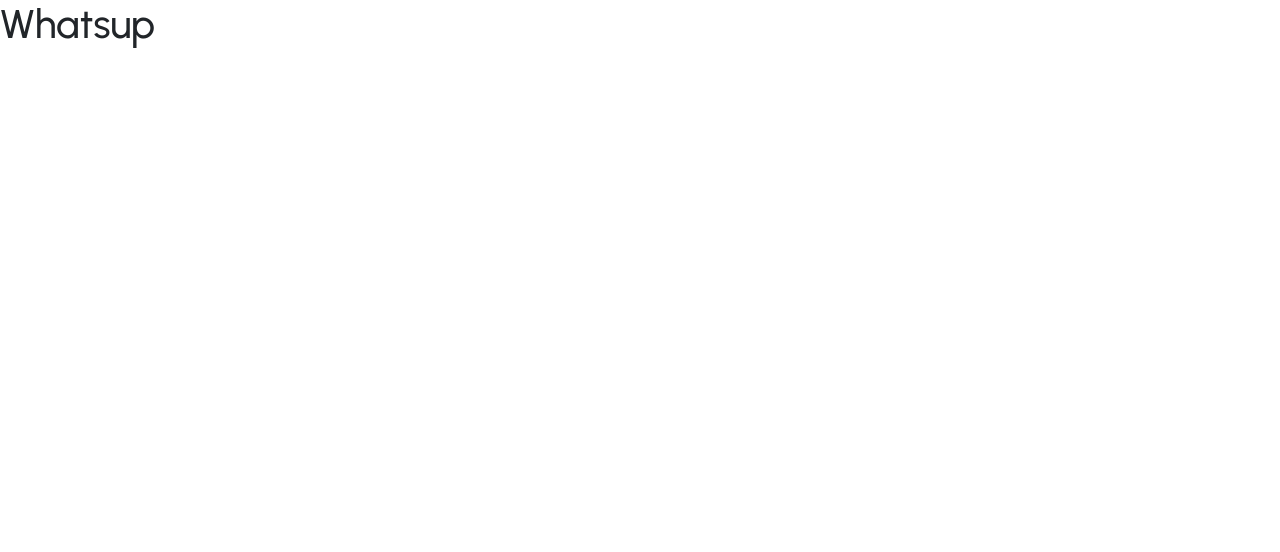
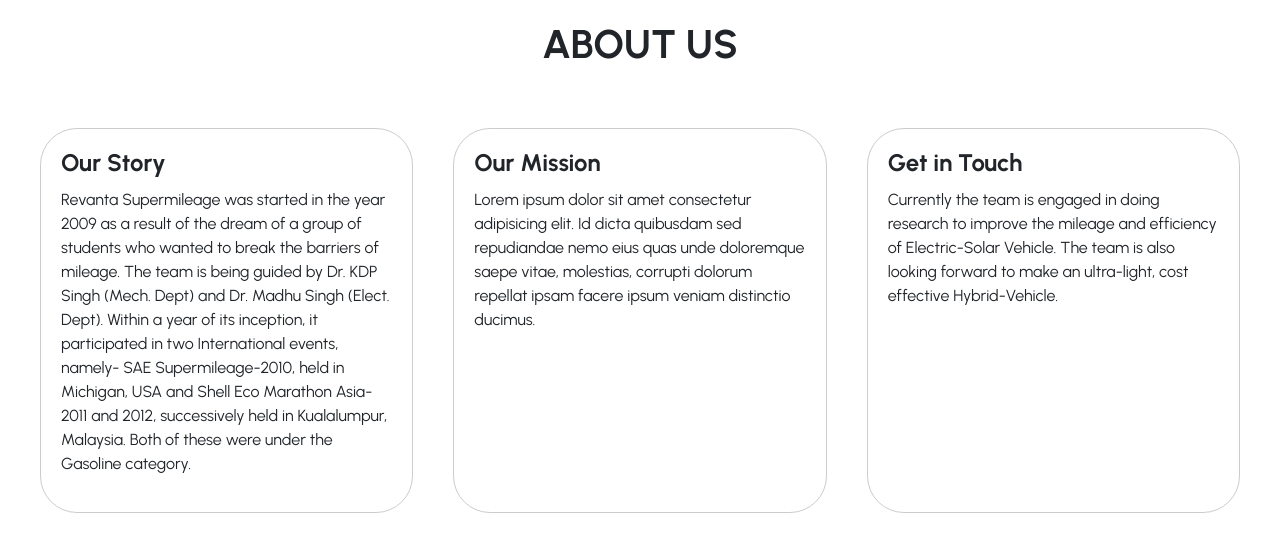
Before and after one commit to Shaketshubham276/revanta_website, a React (Create React App) app: page / in a window 1280 px wide. Shown: the top 552 px of the page. Built offline with nearby package versions, Linux system fonts and the light colour scheme.

Commit message:
about us page

```diff
--- a/src/App.js
+++ b/src/App.js
@@ -1,7 +1,12 @@
+import React from 'react';
+import AboutUs from './components/about_us/aboutus';
 
 function App() {
   return (
-    <h1>Whatsup</h1>
+    <div className="App">
+
+      <AboutUs />
+    </div>
   );
 }
 
--- /dev/null
+++ b/src/components/about_us/aboutus.css
@@ -0,0 +1,51 @@
+
+*
+{
+    margin: 0;
+    padding: 0;
+}
+.about-us {
+    display: flex;
+    justify-content: space-between;
+   width: 100%;
+    margin: 0 auto;
+    padding: 20px;
+  }
+
+  .block {
+    flex: 1;
+    padding: 20px;
+    margin: 20px;
+    border: 1px solid #ccc;
+    border-radius: 37px;
+    width: 200px;
+  }
+
+  h2 {
+    font-size: 24px;
+    margin-bottom: 10px;
+    font-weight: bold;
+  }
+  h1
+  {
+    margin: 10px;
+    padding: 10px;
+    font-weight: bold;
+  }
+  p {
+    font-size: 16px;
+    line-height: 1.5;
+  }
+
+  /* Media query for smaller screens */
+  @media (max-width: 768px) {
+    .about-us {
+      flex-direction: column;
+    }
+
+    .block {
+      flex: none;
+      width: 100%;
+      margin-bottom: 20px;
+    }
+  }
--- /dev/null
+++ b/src/components/about_us/aboutus.jsx
@@ -0,0 +1,36 @@
+import React from 'react';
+import './aboutus.css';
+function AboutUs() {
+    return (
+        <>
+        <center><h1>ABOUT US</h1></center>
+        <div className="about-us">
+
+            <div className="block">
+                <h2>Our Story</h2>
+                <p>
+                Revanta Supermileage was started in the year 2009 as a result of the dream of a group of students who wanted to break the barriers of mileage. The team is being guided by Dr. KDP Singh (Mech. Dept) and Dr. Madhu Singh (Elect. Dept). Within a year of its inception, it participated in two International events, namely- SAE Supermileage-2010, held in Michigan, USA and Shell Eco Marathon Asia- 2011 and 2012, successively held in Kualalumpur, Malaysia. Both of these were under the Gasoline category.
+                </p>
+            </div>
+
+            <div className="block">
+                <h2>Our Mission</h2>
+                <p>
+                    Lorem ipsum dolor sit amet consectetur adipisicing elit. Id dicta quibusdam sed repudiandae nemo eius quas unde doloremque saepe vitae, molestias, corrupti dolorum repellat ipsam facere ipsum veniam distinctio ducimus.
+                </p>
+            </div>
+
+            <div className="block">
+                <h2>Get in Touch</h2>
+                <p>
+                Currently the team is engaged in doing research to improve the mileage and efficiency of Electric-Solar Vehicle. The team is also looking forward to make an ultra-light, cost effective Hybrid-Vehicle.
+
+
+                </p>
+            </div>
+        </div>
+        </>
+        );
+}
+
+export default AboutUs;
```
Also changed, not shown: src/components/navbar/Navbar.jsx (deleted, +0 -11 lines), src/components/navbar/navbar.css (deleted).
